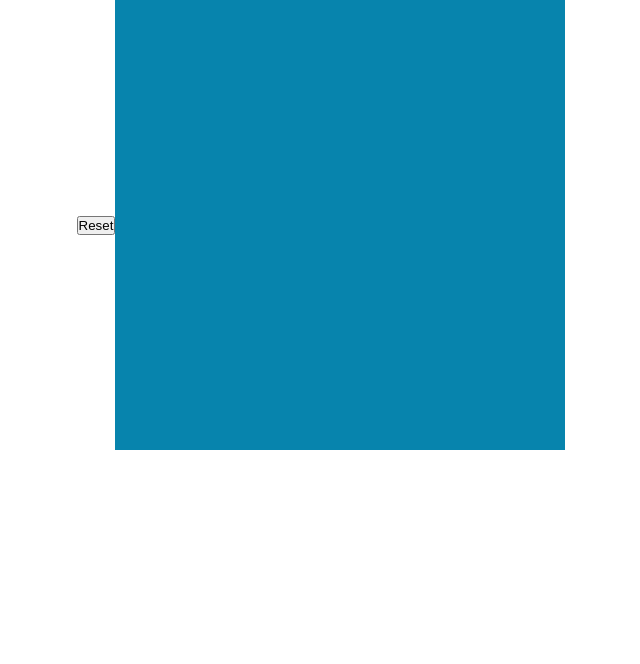
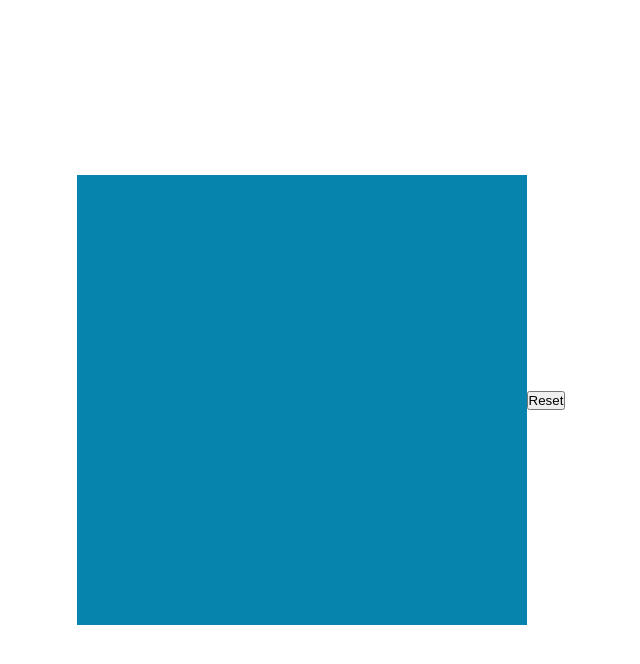
Before and after one commit to zapxcero/etch-a-sketch, a plain HTML site: page index.html in a window 1280 px wide. Shown: the whole page, without its empty margins (319-959 px from the left). Drawn offline with Linux system fonts and the light colour scheme.

Commit message:
Centered the grid

```diff
--- a/index.html
+++ b/index.html
@@ -7,9 +7,12 @@
     <link rel="stylesheet" href="style.css" />
     <title>Etch-a-sketch</title>
   </head>
-  <body class="flex">
-    <button id="clear">Reset</button>
-    <div class="container"></div>
+  <body>
+    <div class="grid flex">
+      <div class="container"></div>
+      <button id="clear">Reset</button>
+    </div>
+
     <script src="main.js"></script>
   </body>
 </html>
--- a/style.css
+++ b/style.css
@@ -1,12 +1,22 @@
 * {
   margin: 0;
   padding: 0;
+}
+
+html,
+body {
+  height: 100%;
 }
 
 .flex {
   display: flex;
   justify-content: center;
   align-items: center;
+}
+
+.grid {
+  width: 100%;
+  height: 100%;
 }
 
 .grid-item {
```
